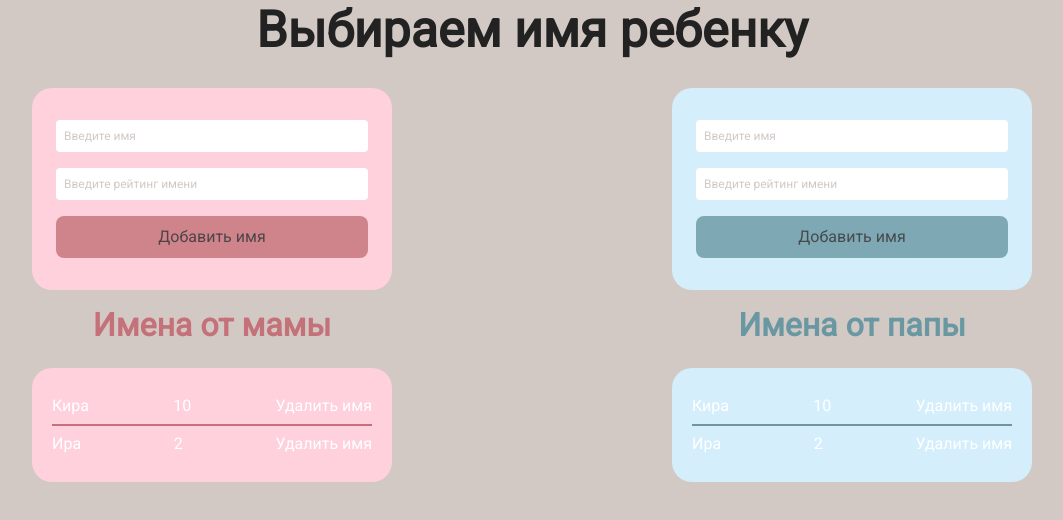
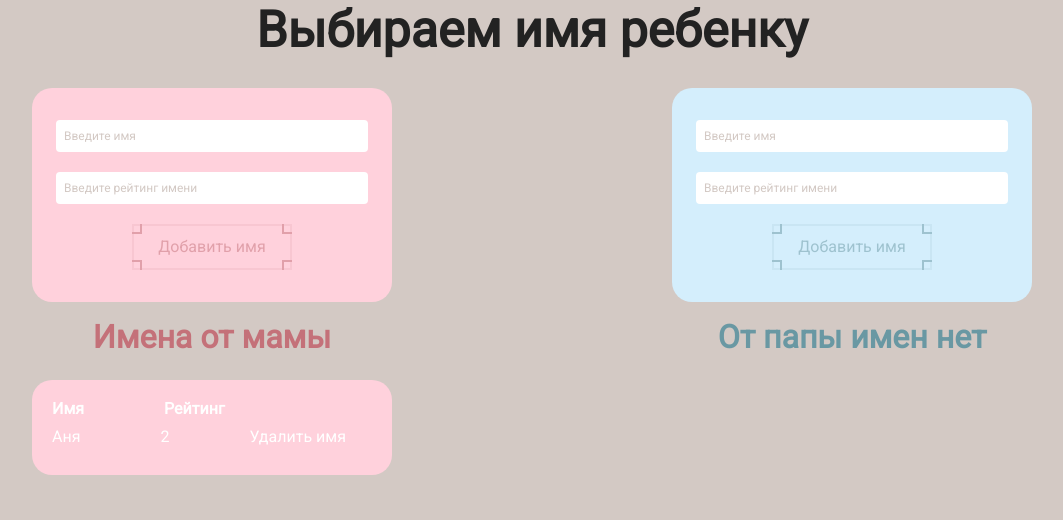
Before and after one commit to kuroptew/choose-name, a Vue app: page / in a window 1280 px wide. Shown: the top 520 px of the page, without its empty margins (108-1171 px from the left). Built offline with nearby package versions, Linux system fonts and the light colour scheme; data requests are answered from the project's data file.

Commit message:
Добавил логику на удаление/добавление имени, работу с сервером, создал анимированную кнопку форму

```diff
--- /dev/null
+++ b/db.json
@@ -0,0 +1,10 @@
+{
+  "namesByMom": [
+    {
+      "value": "Аня",
+      "rating": 2,
+      "id": "d18d16d0-06fc-43d4-8726-869c745526f1"
+    }
+  ],
+  "namesByDad": []
+}
--- a/package.json
+++ b/package.json
@@ -4,11 +4,14 @@
   "version": "0.0.0",
   "type": "module",
   "scripts": {
-    "dev": "vite",
+    "dev": "concurrently \"vite\" \"npx json-server db.json --port 3001\"",
     "build": "vite build",
     "preview": "vite preview"
   },
   "dependencies": {
+    "axios": "^1.4.0",
+    "concurrently": "^8.2.0",
+    "uuid": "^9.0.0",
     "vue": "^3.3.4"
   },
   "devDependencies": {
--- a/src/App.vue
+++ b/src/App.vue
@@ -1,19 +1,14 @@
 <script>
 import FormName from "./components/FormName.vue";
 import ListNames from "./components/ListNames.vue";
+import { addNewName, getNames, deleteName } from "./api";
 
 export default {
   components: { FormName, ListNames },
   data() {
     return {
-      namesByMom: [
-        { name: "Кира", rating: 10 },
-        { name: "Ира", rating: 2 },
-      ],
-      namesByDad: [
-        { name: "Кира", rating: 10 },
-        { name: "Ира", rating: 2 },
-      ],
+      namesByMom: [],
+      namesByDad: [],
     };
   },
   computed: {
@@ -27,10 +22,30 @@ export default {
   methods: {
     addNameByMom(name) {
       this.namesByMom.push(name);
+      addNewName("namesByMom", name);
     },
     addNameByDad(name) {
       this.namesByDad.push(name);
+      addNewName("namesByDad", name);
     },
+    deleteNameByMom(name) {
+      this.namesByMom = this.namesByMom.filter((n) => n.id !== name.id);
+      deleteName("namesByMom", name);
+    },
+    deleteNameByDad(name) {
+      this.namesByDad = this.namesByDad.filter((n) => n.id !== name.id);
+      deleteName("namesByDad", name);
+    },
+    async fetchNamesByMom() {
+      this.namesByMom = await getNames("namesByMom");
+    },
+    async fetchNamesByDad() {
+      this.namesByDad = await getNames("namesByDad");
+    },
+  },
+  mounted() {
+    this.fetchNamesByMom();
+    this.fetchNamesByDad();
   },
 };
 </script>
@@ -40,30 +55,35 @@ export default {
     <h1 :class="$style.title">Выбираем имя ребенку</h1>
     <div :class="$style.content">
       <div :class="$style['container_mom']">
-        <form-name :parent="'mom'" @add="addNameByMom"/>
-        <h2
-          v-if="hasNamesByMom"
-          :class="[$style.subtitle, $style['subtitle_mom']]"
-        >
-          Имена от мамы
-        </h2>
+        <form-name :parent="'mom'" @add="addNameByMom" />
+        <template v-if="hasNamesByMom">
+          <h2 :class="[$style.subtitle, $style['subtitle_mom']]">
+            Имена от мамы
+          </h2>
+          <list-names
+            :names="namesByMom"
+            :parent="'mom'"
+            @delete="deleteNameByMom"
+          />
+        </template>
         <h2 v-else :class="[$style.subtitle, $style['subtitle_mom']]">
           От мамы нет имен
         </h2>
-        <list-names :names="namesByMom" :parent="'mom'" />
       </div>
       <div :class="$style['container_dad']">
-        <form-name :parent="'dad'" @add="addNameByDad"/>
-        <h2
-          v-if="hasNamesByDad"
-          :class="[$style.subtitle, $style['subtitle_dad']]"
-        >
-          Имена от папы
-        </h2>
+        <form-name :parent="'dad'" @add="addNameByDad" />
+        <template v-if="hasNamesByDad">
+          <h2 :class="[$style.subtitle, $style['subtitle_dad']]">
+            Имена от папы
+          </h2>
+          <list-names
+          :names="namesByDad"
+          :parent="'dad'"
+          @delete="deleteNameByDad" />
+        </template>
         <h2 v-else :class="[$style.subtitle, $style['subtitle_dad']]">
           От папы имен нет
         </h2>
-        <list-names v-if="hasNamesByDad" :names="namesByDad" :parent="'dad'" />
       </div>
     </div>
   </div>
--- /dev/null
+++ b/src/api/index.js
@@ -0,0 +1,28 @@
+import axios from "axios";
+
+const BASE_URL = "http://localhost:3001";
+
+export async function getNames(namesBy) {
+  try {
+    const { data: names } = await axios.get(`${BASE_URL}/${namesBy}`);
+    return names;
+  } catch (e) {
+    alert(e);
+  }
+}
+
+export async function addNewName(namesBy, name) {
+  try {
+    await axios.post(`${BASE_URL}/${namesBy}`, name);
+  } catch (e) {
+    alert(e);
+  }
+}
+
+export async function deleteName(namesBy, name) {
+  try {
+    await axios.delete(`${BASE_URL}/${namesBy}/${name.id}`);
+  } catch (e) {
+    alert(e);
+  }
+}
--- /dev/null
+++ b/src/components/ButtonAddName.vue
@@ -0,0 +1,115 @@
+<template>
+  <button :class="[$style['button-add'], $style[`button-add_${parent}`]]">
+    <span></span>
+    <span></span>
+    <span></span>
+    <span></span>
+    Добавить имя
+  </button>
+</template>
+
+<script>
+export default {
+  props: {
+    parent: {
+      type: String,
+      default: "mom",
+    },
+  },
+};
+</script>
+
+<style lang="scss" module>
+.button-add {
+  position: relative;
+  padding: 12px;
+  display: flex;
+  width: 160px;
+  justify-content: center;
+  align-items: center;
+  text-decoration: none;
+  outline: none;
+  background-color: inherit;
+
+  cursor: pointer;
+
+  &:disabled {
+    opacity: 0.5;
+  }
+
+  &_mom {
+    border: 2px solid rgba($dark-pink, 0.2);
+    color: $dark-pink;
+
+    span {
+      border-bottom: 2px solid $dark-pink;
+      border-right: 2px solid $dark-pink;
+    }
+  }
+
+  &_dad {
+    border: 2px solid rgba($dark-blue, 0.2);
+    color: $dark-blue;
+
+    span {
+      border-bottom: 2px solid $dark-blue;
+      border-right: 2px solid $dark-blue;
+    }
+  }
+
+  span {
+    position: absolute;
+    width: 10px;
+    height: 10px;
+    transition: 0.5s;
+
+    &:nth-child(1) {
+      top: -2px;
+      left: -2px;
+    }
+
+    &:nth-child(2) {
+      top: -2px;
+      right: -2px;
+      transform: rotate(90deg);
+      transition-delay: 0.1s;
+    }
+
+    &:nth-child(3) {
+      bottom: -2px;
+      right: -2px;
+      transform: rotate(180deg);
+      transition-delay: 0.2s;
+    }
+
+    &:nth-child(4) {
+      bottom: -2px;
+      left: -2px;
+      transform: rotate(-90deg);
+      transition-delay: 0.3s;
+    }
+  }
+
+  &:hover {
+    span:nth-child(1) {
+      transform: rotate(180deg);
+      background: transparent;
+    }
+
+    span:nth-child(2) {
+      transform: rotate(270deg);
+      background: transparent;
+    }
+
+    span:nth-child(3) {
+      transform: rotate(0deg);
+      background: transparent;
+    }
+
+    span:nth-child(4) {
+      transform: rotate(90deg);
+      background: transparent;
+    }
+  }
+}
+</style>
--- a/src/components/FormName.vue
+++ b/src/components/FormName.vue
@@ -4,26 +4,25 @@
       type="text"
       :class="$style.input"
       placeholder="Введите имя"
-      v-model="objName.name"
+      v-model="name.value"
     />
     <input
       type="text"
       :class="$style.input"
       placeholder="Введите рейтинг имени"
-      v-model.number="objName.rating"
+      v-model.number="name.rating"
     />
-    <button
-      @click="addName"
-      :class="[$style.button, $style[`button_${parent}`]]"
-      :disabled="!formValid"
-    >
-      Добавить имя
-    </button>
+    <button-add-name :disabled="!formValid"  @click="addName" :parent="parent" />
   </form>
 </template>
 
 <script>
+import { v4 as uuidv4 } from "uuid";
+
+import ButtonAddName from "./ButtonAddName.vue";
+
 export default {
+  components: { ButtonAddName },
   props: {
     parent: {
       type: String,
@@ -32,25 +31,27 @@ export default {
   },
   data() {
     return {
-      objName: {
-        name: "",
+      name: {
+        value: "",
         rating: "",
       },
     };
   },
   computed: {
     formValid() {
-      return this.objName.name.length > 2 && this.objName.rating >= 1;
+      return this.name.value.length >= 2 && this.name.rating >= 1;
     },
   },
   methods: {
     addName() {
       if (this.formValid) {
-        this.$emit("add", this.objName);
+        this.name.id = uuidv4();
+        this.$emit("add", this.name);
       }
-      this.objName = {
-        name:"",
-        rating:"",
+      this.name = {
+        value: "",
+        rating: "",
+        id: "",
       };
     },
   },
@@ -63,7 +64,9 @@ export default {
   padding: 32px 24px;
   display: flex;
   flex-direction: column;
-  gap: 16px;
+  justify-content: center;
+  align-items: center;
+  gap: 20px;
   border-radius: 20px;
 
   &_mom {
@@ -76,6 +79,7 @@ export default {
 }
 
 .input {
+  width: 100%;
   padding: 8px;
   border-radius: 4px;
   border: none;
@@ -86,23 +90,4 @@ export default {
     color: $beige;
   }
 }
-
-.button {
-  padding: 12px;
-  border-radius: 8px;
-  color: $black;
-  cursor: pointer;
-
-  &:disabled {
-    opacity: 0.8;
-  }
-
-  &_mom {
-    background-color: $dark-pink;
-  }
-
-  &_dad {
-    background-color: $dark-blue;
-  }
-}
 </style>
--- a/src/components/ListNames.vue
+++ b/src/components/ListNames.vue
@@ -12,30 +12,38 @@ export default {
   },
   methods: {
     deleteName(name) {
-      console.log('delete',name);
+      this.$emit("delete", name);
     },
   },
 };
 </script>
 
 <template>
-  <ul :class="[$style['list-names'], $style[`list-names_${parent}`]]">
-    <li
-      v-for="name in names"
-      :key="name"
-      :class="[$style['item-name'], $style[`item-name_${parent}`]]"
-    >
-      <span :class="$style.name">{{ name.name }}</span>
-      <span :class="$style.rating">{{ name.rating }}</span>
-      <button
-      @click="deleteName(name)"
-      :class="$style['button-delete']">Удалить имя</button>
-    </li>
-  </ul>
+  <table :class="[$style['table-names'], $style[`table-names_${parent}`]]">
+    <thead>
+      <th>Имя</th>
+      <th>Рейтинг</th>
+    </thead>
+    <tbody>
+      <tr
+        v-for="name in names"
+        :key="name.value"
+        :class="[$style['item-name'], $style[`item-name_${parent}`]]"
+      >
+        <td :class="$style.name">{{ name.value }}</td>
+        <td :class="$style.rating">{{ name.rating }}</td>
+        <td>
+          <button @click="deleteName(name)" :class="$style['button-delete']">
+            Удалить имя
+          </button>
+        </td>
+      </tr>
+    </tbody>
+  </table>
 </template>
 
 <style lang="scss" module>
-.list-names {
+.table-names {
   display: flex;
   padding: 20px;
   border-radius: 20px;
@@ -48,11 +56,17 @@ export default {
   &_dad {
     background-color: $blue;
   }
+
+  thead {
+    display: flex;
+    gap: 80px;
+    color: #fff;
+  }
 }
 
 .item-name {
   display: flex;
-  justify-content: space-between;
+  gap: 80px;
   align-items: center;
   padding: 8px 0;
   color: #fff;
@@ -63,6 +77,10 @@ export default {
 
   &_dad:not(:last-child) {
     border-bottom: 2px solid $dark-blue;
+  }
+
+  td {
+    display: block;
   }
 }
 
```
Also changed, not shown: 1 other file (tests, documents, lock files or other folders).
